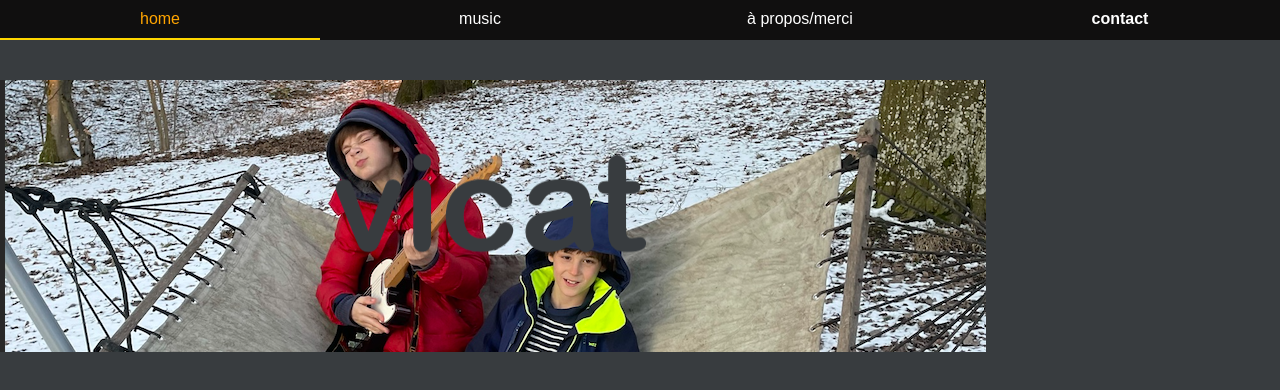
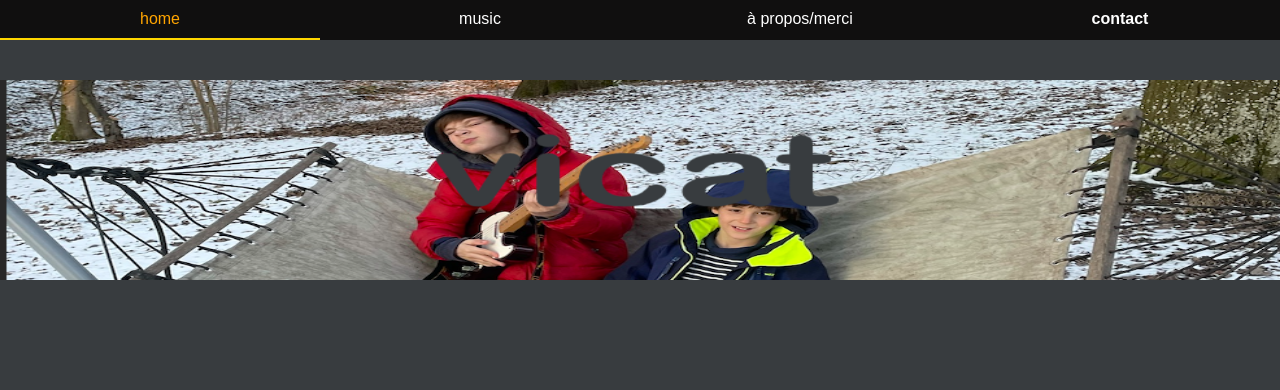
Before and after one commit to vicatband/vicatweb, a plain HTML site: page contact.html in a window 1280 px wide. Drawn offline with Linux system fonts and the light colour scheme.

Commit message:
Update contact.html

```diff
--- a/contact.html
+++ b/contact.html
@@ -10,4 +10,4 @@
     <li><a href="contact.html"><b>contact</b></a></li>
   </ul>
 </nav>
-<IMG SRC="imgs/banniere.png" WIDTH=auto HEIGHT=auto ALT="bn">
+ <img src="imgs/banniere.png" alt="Mon image" width="100%" height="200" />
```
